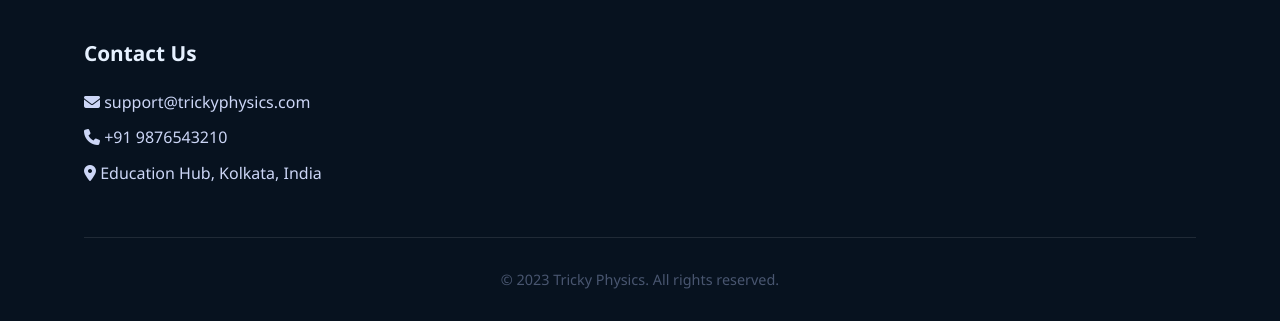
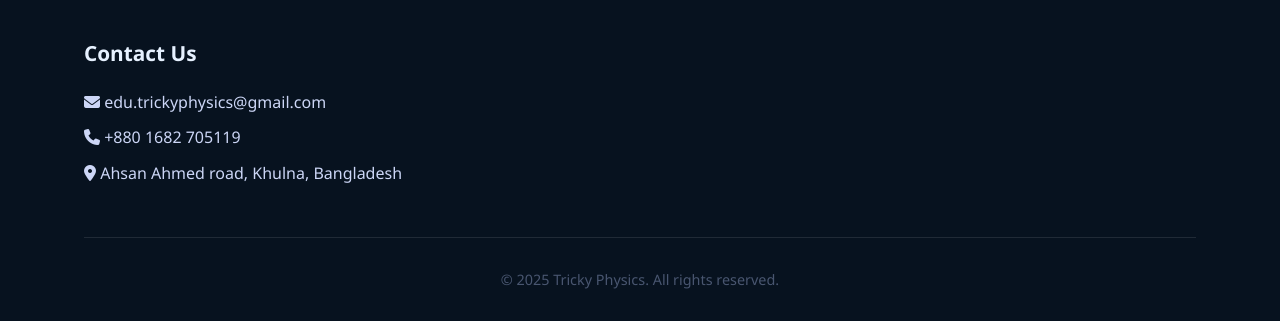
Before and after one commit to thesis-pot/primeacademy, a plain HTML site: page index1.html in a window 1280 px wide. Shown: the part 3103-3424 px from the top of the page. Drawn offline with Linux system fonts and the light colour scheme.

Commit message:
Update index1.html

```diff
--- a/index1.html
+++ b/index1.html
@@ -1184,14 +1184,14 @@
                 <div class="footer-column">
                     <h3>Contact Us</h3>
                     <ul>
-                        <li><i class="fas fa-envelope"></i> support@trickyphysics.com</li>
-                        <li><i class="fas fa-phone"></i> +91 9876543210</li>
-                        <li><i class="fas fa-map-marker-alt"></i> Education Hub, Kolkata, India</li>
+                        <li><i class="fas fa-envelope"></i> edu.trickyphysics@gmail.com</li>
+                        <li><i class="fas fa-phone"></i> +880 1682 705119</li>
+                        <li><i class="fas fa-map-marker-alt"></i> Ahsan Ahmed road, Khulna, Bangladesh</li>
                     </ul>
                 </div>
             </div>
             <div class="copyright">
-                <p>&copy; 2023 Tricky Physics. All rights reserved.</p>
+                <p>&copy; 2025 Tricky Physics. All rights reserved.</p>
             </div>
         </div>
     </footer>
```
